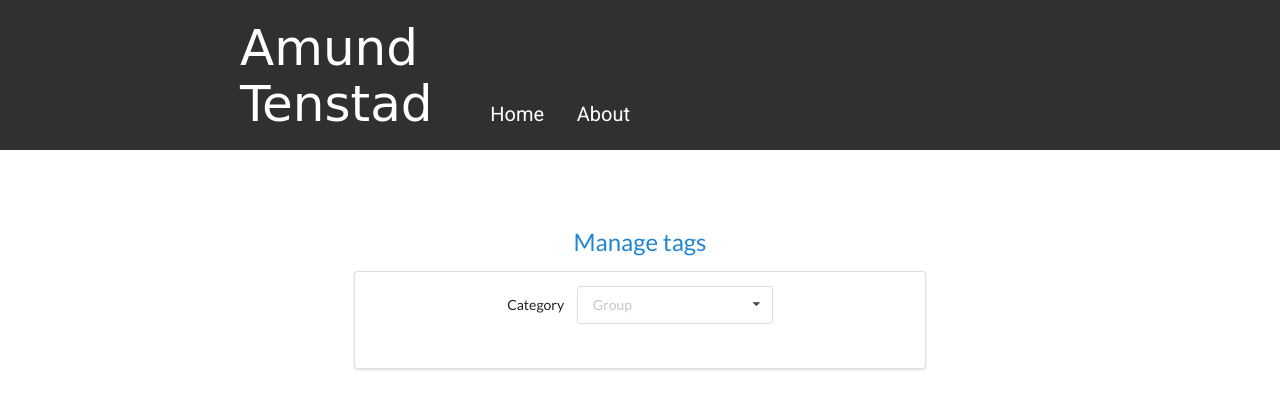
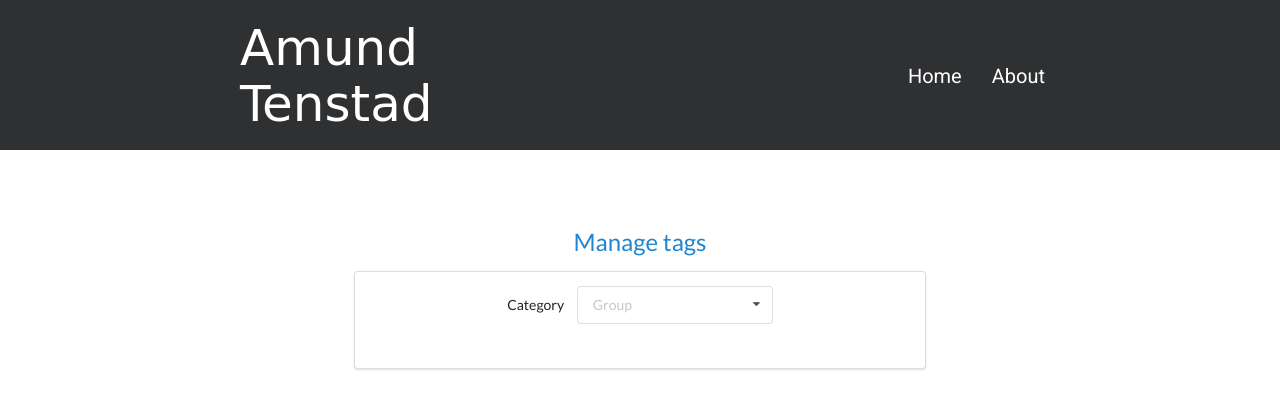
Before and after one commit to tenstad/amund_io, a Django app: page /tags/edit/ in a window 1280 px wide. Shown: the top 409 px of the page. Run offline with Django 3.2, Linux system fonts and the light colour scheme; the visitor is signed in with stand-in values (Sample User, id 1); data that the repository does not hold is empty; some web fonts are replaced.

Commit message:
Fix header ul

```diff
--- a/amund_io/static/amund_io/css/header.css
+++ b/amund_io/static/amund_io/css/header.css
@@ -17,6 +17,12 @@
 
 .header-mid {
     grid-column: 2 / 3;
+    display: grid;
+    grid-template-columns: 1fr 2fr;
+}
+
+.header-mid a {
+    grid-column: 1/2;
 }
 
 #header h2, #header p {
@@ -30,9 +36,9 @@
     font-size: 50px;
 }
 
-#header li, #header ul, #header h2 {
+#header h2 {
     display: inline-block;
-    vertical-align: bottom;
+    align-self: center;
 }
 
 #header li {
@@ -41,3 +47,12 @@
     padding: 4px 15px;
     font-size: 20px;
 }
+
+#header ul {
+    grid-column: 2/3;
+    padding-left: 0;
+    margin: 0;
+    margin-right: -20px;
+    align-self: center;
+    justify-self: right;
+}
--- a/amund_io/templates/amund_io/header.html
+++ b/amund_io/templates/amund_io/header.html
@@ -1,6 +1,6 @@
 <div id="header">
     <div class="header-mid">
-    <a href="/"><h2>Amund</h2><br><h2>Tenstad</h2></a>
+        <a href="/"><h2>Amund</h2><br><h2>Tenstad</h2></a>
         <ul>
             <li><a href="/"><p>Home</p></li></a>
             <li><a href="/about/"><p>About</p></li></a>
```
